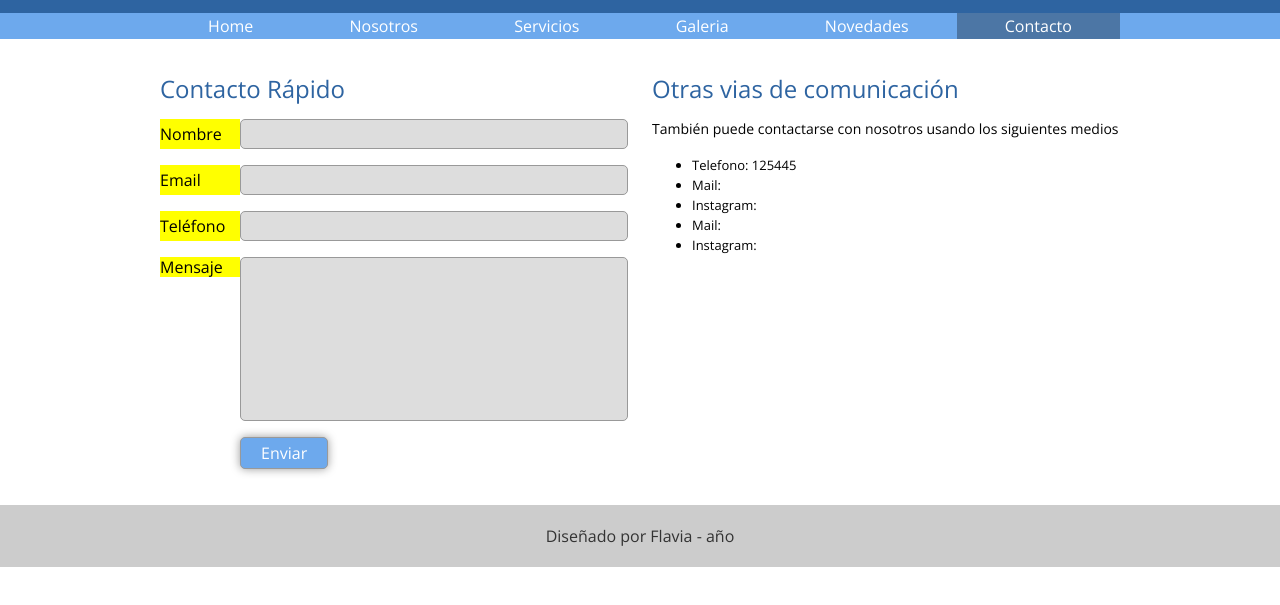
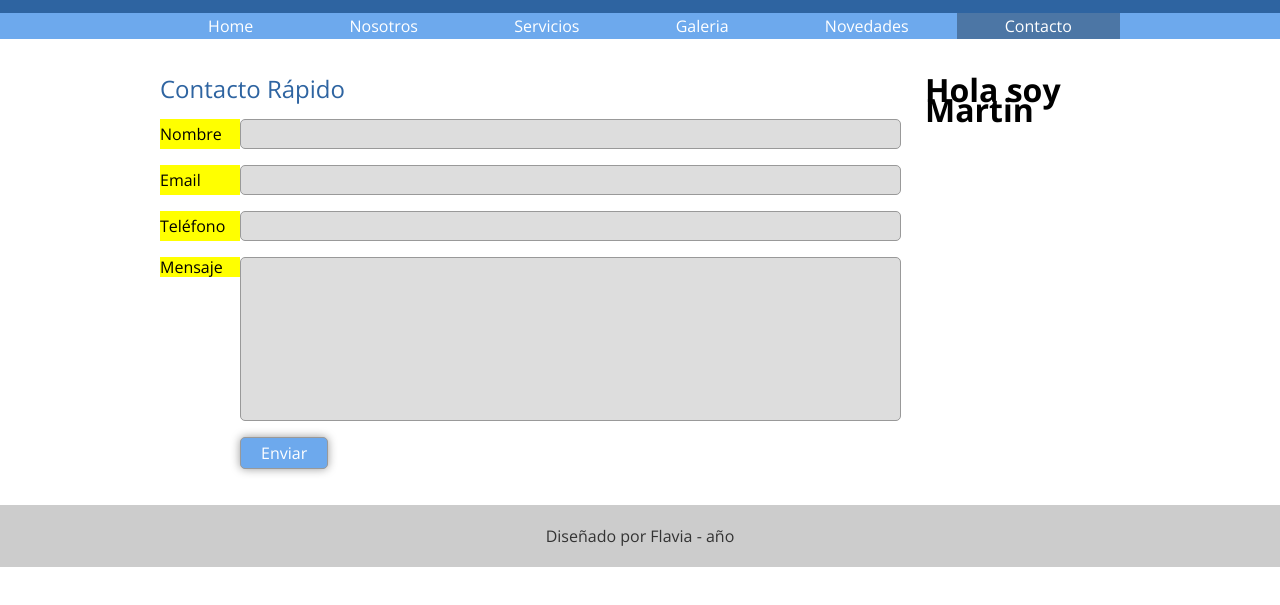
Before and after one commit to flaviaursino/LMV2022, a plain HTML site: page contacto.html in a window 1280 px wide. Shown: the part 141-746 px from the top of the page. Drawn offline with nearby package versions, Linux system fonts and the light colour scheme.

Commit message:
Modifique contacto

```diff
--- a/contacto.html
+++ b/contacto.html
@@ -56,17 +56,7 @@
                 </p>
             </form>
         </div>
-        <div class="datos">
-            <h2>Otras vias de comunicación</h2>
-            <p>También puede contactarse con nosotros usando los siguientes medios</p>
-            <ul>
-                <li>Telefono: 125445</li>
-                <li>Mail:</li>
-                <li>Instagram:</li>
-                <li>Mail:</li>
-                <li>Instagram:</li>
-            </ul>
-        </div>
+        <h1>Hola soy Martin</h1>
     </main>
     <footer>
         <p>Diseñado por Flavia - año</p>
```
